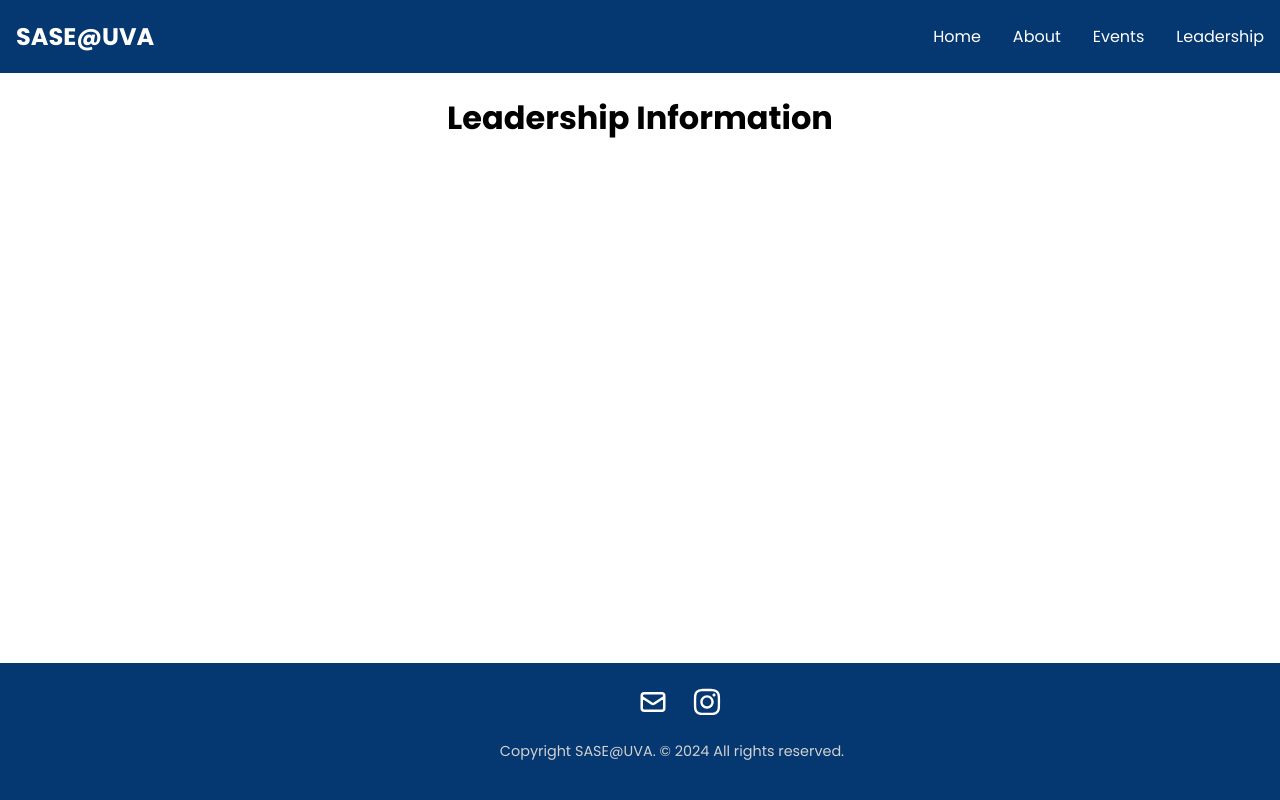
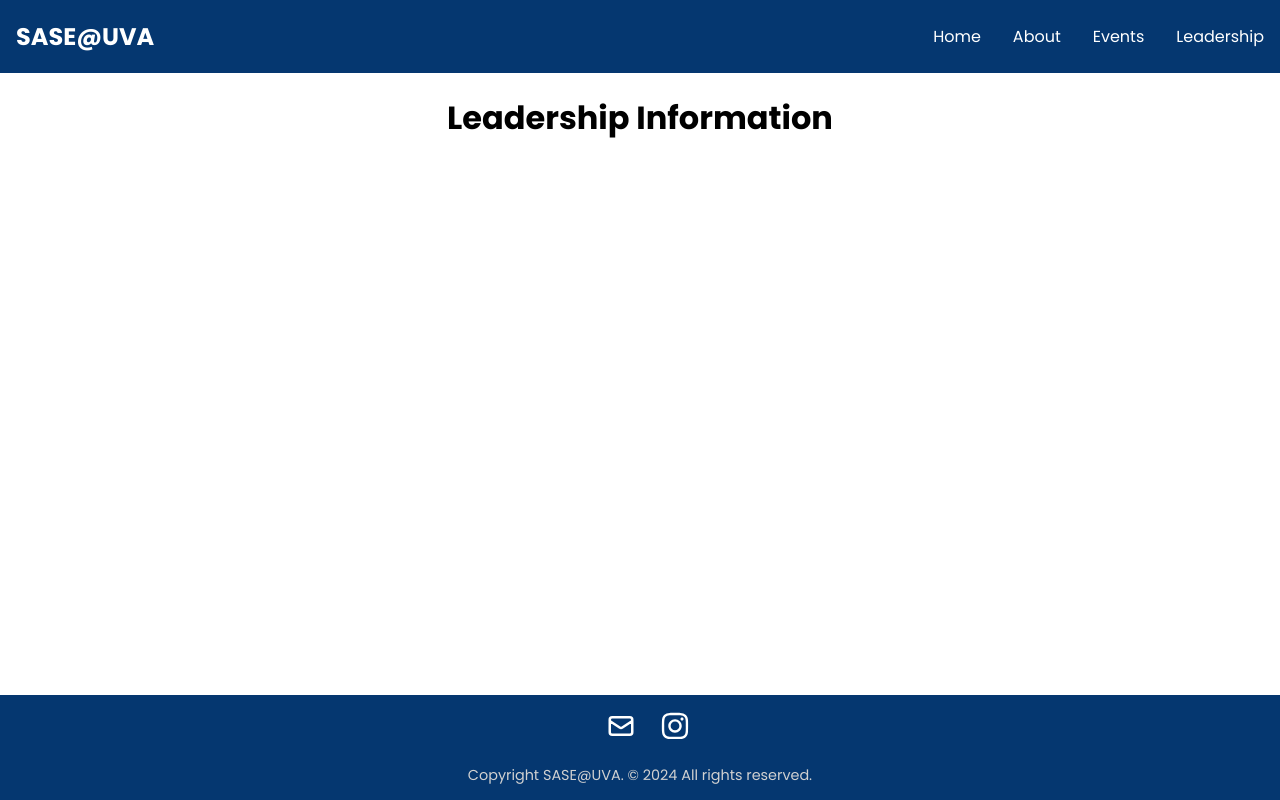
Before and after one commit to SASE-UVA/website, a React (Create React App) app: page /leadership in a window 1280 px wide. Built offline with nearby package versions, Linux system fonts and the light colour scheme.

Commit message:
sizing change

```diff
--- a/src/components/Footer.css
+++ b/src/components/Footer.css
@@ -5,7 +5,6 @@
     width: 100%;
     background-color: #053770;
     color: white;
-    padding: 1.5rem 2rem;
     text-align: center;
 }
 
@@ -20,6 +19,7 @@
     display: flex;
     justify-content: center;
     align-items: center;
+    padding-top: 1rem;
     color: white;
     font-size: 1.2rem;
     margin-top:auto;
```
